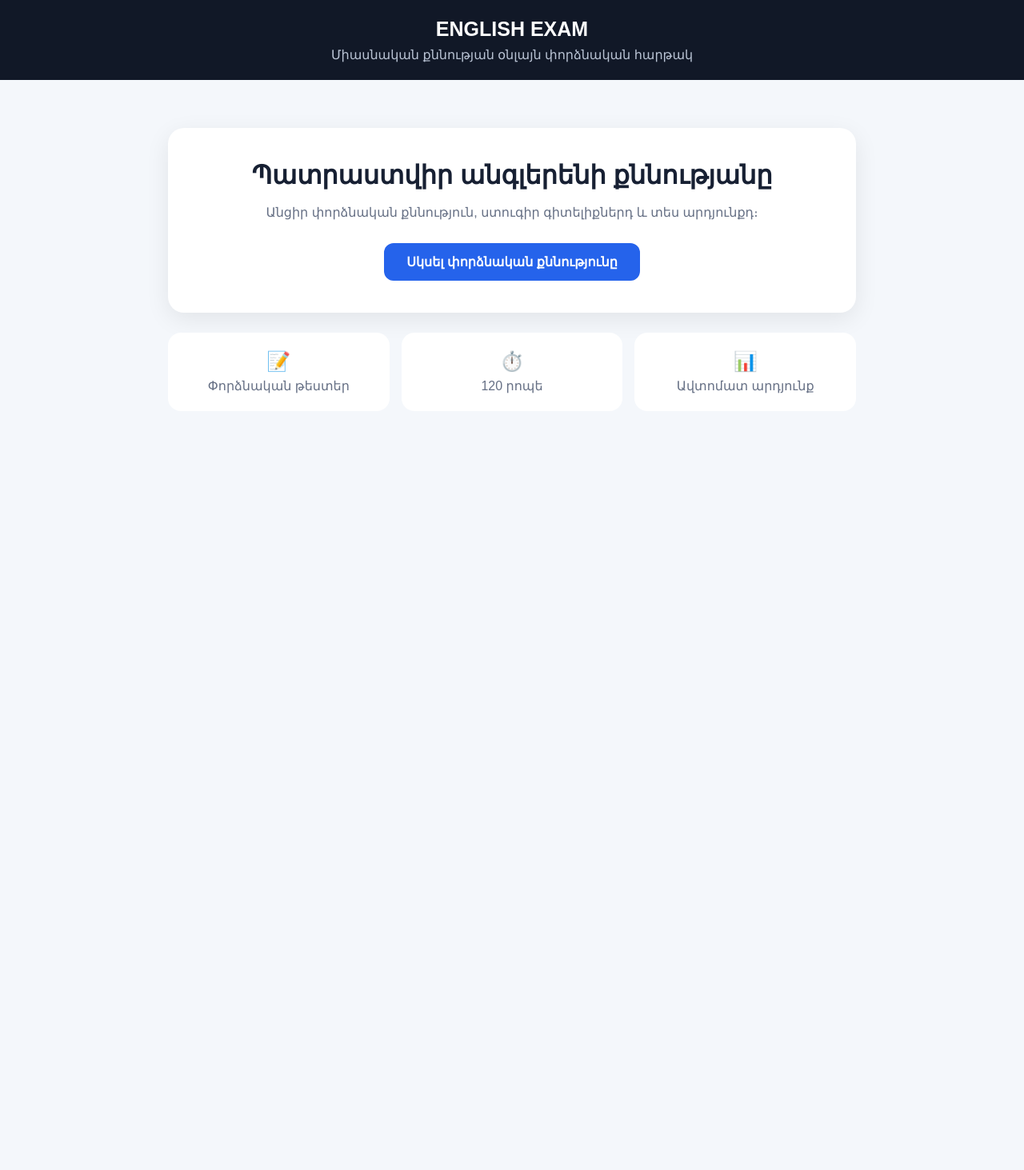
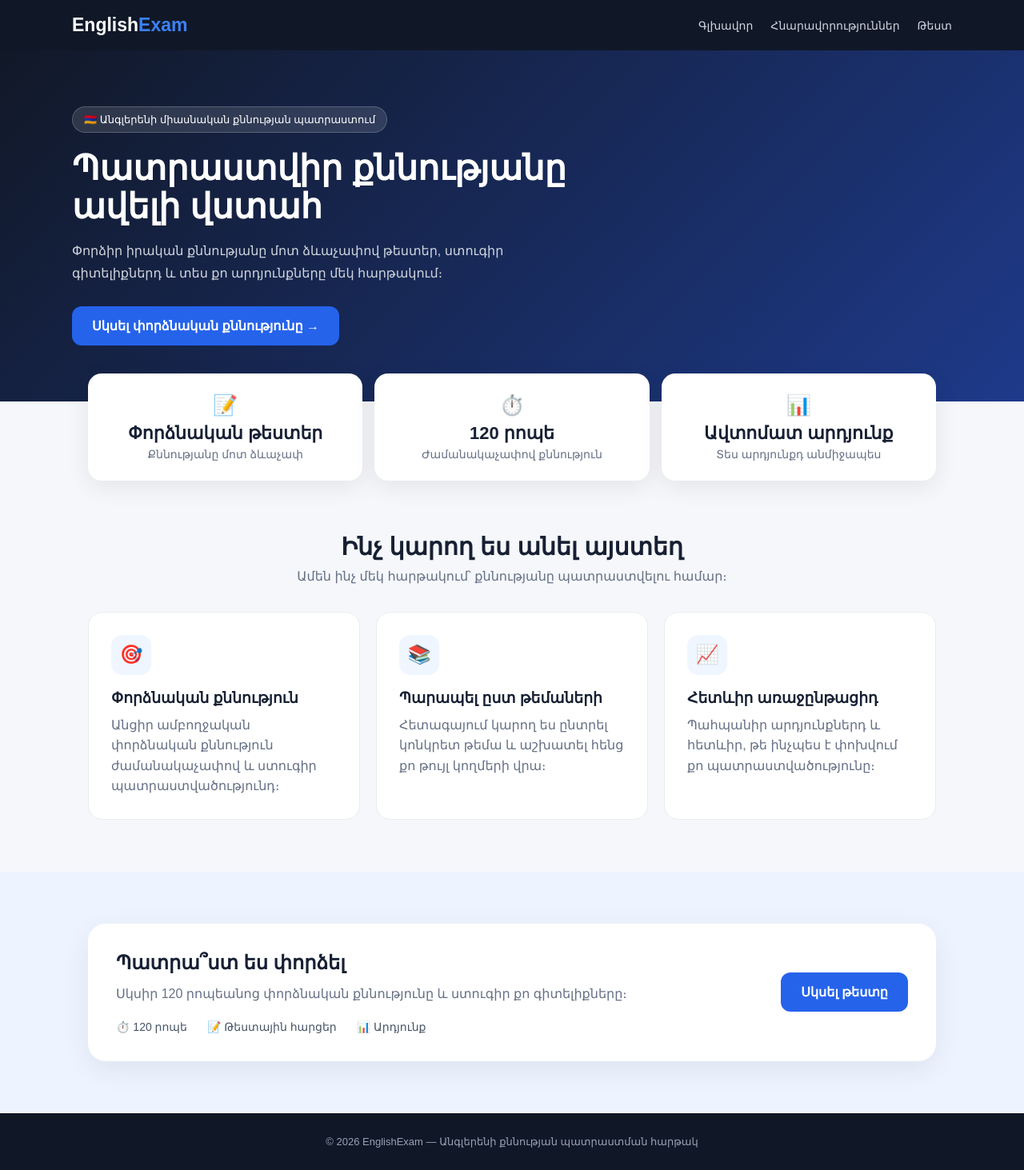
Before and after one commit to hrachghukasyan30-tech/english-exam-armenia, a plain HTML site: page index.html in a window 1280 px wide. Shown: the whole page at 80% size. Before the commit the page ends 800 px from the top, so only its background shows below. Drawn offline with Linux system fonts and the light colour scheme.

Commit message:
Update title and styling in index.html

```diff
--- a/index.html
+++ b/index.html
@@ -4,7 +4,7 @@
 <meta charset="UTF-8">
 <meta name="viewport" content="width=device-width, initial-scale=1.0">
 
-<title>English Exam — Փորձնական քննություն</title>
+<title>English Exam Armenia</title>
 
 <style>
 * {
@@ -15,169 +15,276 @@
 
 body {
   font-family: Arial, sans-serif;
-  background: #f4f7fb;
+  background: #f5f7fb;
   color: #172033;
 }
 
+/* HEADER */
+
 header {
-  background: #111827;
+  background: #101828;
   color: white;
-  padding: 22px 18px;
-  text-align: center;
+  padding: 18px 22px;
+}
+
+.nav {
+  max-width: 1100px;
+  margin: auto;
+  display: flex;
+  align-items: center;
+  justify-content: space-between;
 }
 
 .logo {
-  font-size: 25px;
+  font-size: 23px;
+  font-weight: 900;
+}
+
+.logo span {
+  color: #3b82f6;
+}
+
+.menu {
+  display: flex;
+  gap: 22px;
+}
+
+.menu a {
+  color: #d0d5dd;
+  text-decoration: none;
+  font-size: 14px;
+}
+
+/* HERO */
+
+.hero {
+  background:
+    linear-gradient(135deg, #111827 0%, #1e3a8a 100%);
+
+  color: white;
+  padding: 70px 20px;
+}
+
+.hero-content {
+  max-width: 1100px;
+  margin: auto;
+}
+
+.badge {
+  display: inline-block;
+  background: rgba(255,255,255,.12);
+  border: 1px solid rgba(255,255,255,.2);
+  padding: 8px 14px;
+  border-radius: 50px;
+  font-size: 13px;
+  margin-bottom: 20px;
+}
+
+.hero h1 {
+  font-size: 43px;
+  max-width: 700px;
+  line-height: 1.12;
+  margin-bottom: 18px;
+}
+
+.hero p {
+  color: #d0d5dd;
+  max-width: 650px;
+  line-height: 1.7;
+  margin-bottom: 28px;
+}
+
+.main-btn {
+  display: inline-block;
+  background: #2563eb;
+  color: white;
+  text-decoration: none;
+  padding: 15px 25px;
+  border-radius: 12px;
   font-weight: 800;
 }
 
-header p {
-  margin-top: 8px;
-  color: #b9c3d4;
+/* STATS */
+
+.stats {
+  max-width: 1100px;
+  margin: -35px auto 0;
+  padding: 0 20px;
+  position: relative;
 }
 
-.container {
-  max-width: 900px;
-  margin: 40px auto;
-  padding: 20px;
+.stats-grid {
+  display: grid;
+  grid-template-columns: repeat(3, 1fr);
+  gap: 15px;
 }
 
-.hero {
+.stat {
   background: white;
-  border-radius: 20px;
-  padding: 40px 25px;
+  border-radius: 17px;
+  padding: 25px;
   text-align: center;
   box-shadow: 0 8px 30px rgba(0,0,0,.08);
 }
 
-.hero h1 {
-  font-size: 32px;
-  margin-bottom: 15px;
+.stat-icon {
+  font-size: 25px;
+  margin-bottom: 8px;
 }
 
-.hero p {
-  color: #667085;
-  line-height: 1.6;
-  margin-bottom: 25px;
+.stat h3 {
+  font-size: 22px;
+  margin-bottom: 5px;
 }
 
-button {
-  border: 0;
-  border-radius: 12px;
-  padding: 14px 22px;
-  font-size: 16px;
-  font-weight: 700;
-  cursor: pointer;
+.stat p {
+  color: #667085;
+  font-size: 14px;
 }
 
-.start-btn {
-  background: #2563eb;
-  color: white;
-  width: 100%;
-  max-width: 320px;
+/* FEATURES */
+
+section {
+  max-width: 1100px;
+  margin: auto;
+  padding: 65px 20px;
 }
 
-.start-btn:hover {
-  background: #1d4ed8;
+.section-title {
+  text-align: center;
+  margin-bottom: 35px;
 }
 
-.info {
-  display: grid;
-  grid-template-columns: repeat(3, 1fr);
-  gap: 15px;
-  margin-top: 25px;
+.section-title h2 {
+  font-size: 30px;
+  margin-bottom: 10px;
 }
 
-.card {
-  background: white;
-  padding: 22px;
-  border-radius: 16px;
-  text-align: center;
-}
-
-.card b {
-  display: block;
-  font-size: 24px;
-  margin-bottom: 7px;
-}
-
-.card span {
+.section-title p {
   color: #667085;
 }
 
-#testPage {
-  display: none;
+.features {
+  display: grid;
+  grid-template-columns: repeat(3, 1fr);
+  gap: 20px;
 }
 
-.question-box {
+.feature {
   background: white;
-  padding: 25px;
   border-radius: 18px;
-  box-shadow: 0 8px 30px rgba(0,0,0,.07);
+  padding: 28px;
+  border: 1px solid #eaecf0;
+  transition: .2s;
 }
 
-.top {
+.feature:hover {
+  transform: translateY(-4px);
+  box-shadow: 0 10px 30px rgba(0,0,0,.08);
+}
+
+.feature-icon {
+  width: 50px;
+  height: 50px;
+  border-radius: 14px;
+  background: #eff6ff;
+  display: flex;
+  align-items: center;
+  justify-content: center;
+  font-size: 23px;
+  margin-bottom: 18px;
+}
+
+.feature h3 {
+  margin-bottom: 10px;
+}
+
+.feature p {
+  color: #667085;
+  line-height: 1.6;
+}
+
+/* TEST CARD */
+
+.test-section {
+  background: #eef4ff;
+  max-width: none;
+}
+
+.test-content {
+  max-width: 1100px;
+  margin: auto;
+  padding: 0 20px;
+}
+
+.test-card {
+  background: white;
+  border-radius: 22px;
+  padding: 35px;
   display: flex;
   justify-content: space-between;
-  gap: 10px;
-  margin-bottom: 25px;
-  font-weight: 700;
+  align-items: center;
+  gap: 30px;
+  box-shadow: 0 10px 35px rgba(0,0,0,.07);
 }
 
-.timer {
-  color: #dc2626;
+.test-card h2 {
+  margin-bottom: 12px;
 }
 
-.answers {
+.test-card p {
+  color: #667085;
+  line-height: 1.6;
+}
+
+.test-info {
+  display: flex;
+  gap: 25px;
   margin-top: 20px;
 }
 
-.answer {
-  display: block;
-  background: #f3f4f6;
-  margin: 10px 0;
-  padding: 15px;
-  border-radius: 10px;
-  cursor: pointer;
+.test-info span {
+  color: #475467;
+  font-size: 14px;
 }
 
-.answer:hover {
-  background: #e5e7eb;
+/* FOOTER */
+
+footer {
+  background: #101828;
+  color: #98a2b3;
+  text-align: center;
+  padding: 28px 20px;
+  font-size: 13px;
 }
 
-.answer input {
-  margin-right: 10px;
-}
+@media(max-width: 750px) {
 
-.next-btn {
-  margin-top: 20px;
-  background: #111827;
-  color: white;
-  width: 100%;
-}
-
-.result {
-  text-align: center;
-}
-
-.score {
-  font-size: 50px;
-  font-weight: 800;
-  color: #2563eb;
-  margin: 20px 0;
-}
-
-@media (max-width: 600px) {
-  .hero h1 {
-    font-size: 25px;
+  .menu {
+    display: none;
   }
 
-  .info {
+  .hero {
+    padding: 50px 20px;
+  }
+
+  .hero h1 {
+    font-size: 31px;
+  }
+
+  .stats-grid,
+  .features {
     grid-template-columns: 1fr;
   }
 
-  .container {
-    margin: 20px auto;
+  .test-card {
+    flex-direction: column;
+    align-items: flex-start;
+  }
+
+  .test-card .main-btn {
+    width: 100%;
+    text-align: center;
   }
 }
 </style>
@@ -186,295 +293,195 @@ button {
 <body>
 
 <header>
-  <div class="logo">ENGLISH EXAM</div>
-  <p>Միասնական քննության օնլայն փորձնական հարթակ</p>
+
+<div class="nav">
+
+<div class="logo">
+English<span>Exam</span>
+</div>
+
+<div class="menu">
+<a href="#">Գլխավոր</a>
+<a href="#features">Հնարավորություններ</a>
+<a href="#test">Թեստ</a>
+</div>
+
+</div>
+
 </header>
 
-<div class="container">
 
-<section id="homePage">
+<!-- HERO -->
 
-  <div class="hero">
+<div class="hero">
 
-    <h1>Պատրաստվիր անգլերենի քննությանը</h1>
+<div class="hero-content">
 
-    <p>
-      Անցիր փորձնական քննություն, ստուգիր գիտելիքներդ
-      և տես արդյունքդ։
-    </p>
+<div class="badge">
+🇦🇲 Անգլերենի միասնական քննության պատրաստում
+</div>
 
-    <button class="start-btn" onclick="startTest()">
-      Սկսել փորձնական քննությունը
-    </button>
+<h1>
+Պատրաստվիր քննությանը ավելի վստահ
+</h1>
 
-  </div>
+<p>
+Փորձիր իրական քննությանը մոտ ձևաչափով թեստեր,
+ստուգիր գիտելիքներդ և տես քո արդյունքները մեկ հարթակում։
+</p>
 
-  <div class="info">
+<a href="#test" class="main-btn">
+Սկսել փորձնական քննությունը →
+</a>
 
-    <div class="card">
-      <b>📝</b>
-      <span>Փորձնական թեստեր</span>
-    </div>
+</div>
 
-    <div class="card">
-      <b>⏱️</b>
-      <span>120 րոպե</span>
-    </div>
+</div>
 
-    <div class="card">
-      <b>📊</b>
-      <span>Ավտոմատ արդյունք</span>
-    </div>
 
-  </div>
+<!-- STATS -->
+
+<div class="stats">
+
+<div class="stats-grid">
+
+<div class="stat">
+<div class="stat-icon">📝</div>
+<h3>Փորձնական թեստեր</h3>
+<p>Քննությանը մոտ ձևաչափ</p>
+</div>
+
+<div class="stat">
+<div class="stat-icon">⏱️</div>
+<h3>120 րոպե</h3>
+<p>Ժամանակաչափով քննություն</p>
+</div>
+
+<div class="stat">
+<div class="stat-icon">📊</div>
+<h3>Ավտոմատ արդյունք</h3>
+<p>Տես արդյունքդ անմիջապես</p>
+</div>
+
+</div>
+
+</div>
+
+
+<!-- FEATURES -->
+
+<section id="features">
+
+<div class="section-title">
+
+<h2>Ինչ կարող ես անել այստեղ</h2>
+
+<p>
+Ամեն ինչ մեկ հարթակում՝ քննությանը պատրաստվելու համար։
+</p>
+
+</div>
+
+
+<div class="features">
+
+<div class="feature">
+
+<div class="feature-icon">🎯</div>
+
+<h3>Փորձնական քննություն</h3>
+
+<p>
+Անցիր ամբողջական փորձնական քննություն
+ժամանակաչափով և ստուգիր պատրաստվածությունդ։
+</p>
+
+</div>
+
+
+<div class="feature">
+
+<div class="feature-icon">📚</div>
+
+<h3>Պարապել ըստ թեմաների</h3>
+
+<p>
+Հետագայում կարող ես ընտրել կոնկրետ թեմա
+և աշխատել հենց քո թույլ կողմերի վրա։
+</p>
+
+</div>
+
+
+<div class="feature">
+
+<div class="feature-icon">📈</div>
+
+<h3>Հետևիր առաջընթացիդ</h3>
+
+<p>
+Պահպանիր արդյունքներդ և հետևիր,
+թե ինչպես է փոխվում քո պատրաստվածությունը։
+</p>
+
+</div>
+
+</div>
 
 </section>
 
 
-<section id="testPage">
+<!-- TEST -->
 
-  <div class="question-box">
+<div class="test-section" id="test">
 
-    <div class="top">
+<div class="test-content">
 
-      <span id="questionNumber"></span>
+<section style="padding-left:0;padding-right:0">
 
-      <span class="timer" id="timer">
-        120:00
-      </span>
+<div class="test-card">
 
-    </div>
+<div>
 
-    <h2 id="questionText"></h2>
+<h2>
+Պատրա՞ստ ես փորձել
+</h2>
 
-    <div class="answers" id="answers"></div>
+<p>
+Սկսիր 120 րոպեանոց փորձնական քննությունը
+և ստուգիր քո գիտելիքները։
+</p>
 
-    <button class="next-btn" onclick="nextQuestion()">
-      Հաջորդ հարց →
-    </button>
+<div class="test-info">
 
-  </div>
+<span>⏱️ 120 րոպե</span>
 
-</section>
+<span>📝 Թեստային հարցեր</span>
 
+<span>📊 Արդյունք</span>
 
-<section id="resultPage" style="display:none">
+</div>
 
-  <div class="hero result">
+</div>
 
-    <h1>Քննությունն ավարտված է 🎉</h1>
+<a href="test.html" class="main-btn">
+Սկսել թեստը
+</a>
 
-    <div class="score" id="score"></div>
-
-    <p id="resultText"></p>
-
-    <button class="start-btn" onclick="location.reload()">
-      Նորից փորձել
-    </button>
-
-  </div>
+</div>
 
 </section>
 
 </div>
 
-
-<script>
-
-const questions = [
-
-  {
-    question: "Choose the correct answer: She ___ to school every day.",
-    answers: ["go", "goes", "going", "gone"],
-    correct: 1
-  },
-
-  {
-    question: "Choose the correct answer: They ___ football yesterday.",
-    answers: ["play", "plays", "played", "playing"],
-    correct: 2
-  },
-
-  {
-    question: "Choose the correct answer: I ___ my homework already.",
-    answers: [
-      "have finished",
-      "finish",
-      "finishing",
-      "finished"
-    ],
-    correct: 0
-  },
-
-  {
-    question: "Choose the correct answer: If I ___ more time, I would travel.",
-    answers: [
-      "have",
-      "had",
-      "will have",
-      "having"
-    ],
-    correct: 1
-  },
-
-  {
-    question: "Choose the correct answer: He is ___ than his brother.",
-    answers: [
-      "tall",
-      "taller",
-      "tallest",
-      "more tall"
-    ],
-    correct: 1
-  }
-
-];
+</div>
 
 
-let currentQuestion = 0;
-let score = 0;
+<footer>
 
-/* 120 րոպե = 7200 վայրկյան */
-let time = 120 * 60;
+© 2026 EnglishExam — Անգլերենի քննության պատրաստման հարթակ
 
-let timerInterval;
-
-
-function startTest() {
-
-  document.getElementById("homePage").style.display = "none";
-
-  document.getElementById("testPage").style.display = "block";
-
-  showQuestion();
-
-  timerInterval = setInterval(function() {
-
-    time--;
-
-    let minutes = Math.floor(time / 60);
-
-    let seconds = time % 60;
-
-    document.getElementById("timer").textContent =
-      String(minutes).padStart(2, "0") +
-      ":" +
-      String(seconds).padStart(2, "0");
-
-    if (time <= 0) {
-
-      finishTest();
-
-    }
-
-  }, 1000);
-
-}
-
-
-function showQuestion() {
-
-  const q = questions[currentQuestion];
-
-  document.getElementById("questionNumber").textContent =
-    `Հարց ${currentQuestion + 1} / ${questions.length}`;
-
-  document.getElementById("questionText").textContent =
-    q.question;
-
-  const answersDiv =
-    document.getElementById("answers");
-
-  answersDiv.innerHTML = "";
-
-  q.answers.forEach(function(answer, index) {
-
-    answersDiv.innerHTML += `
-
-      <label class="answer">
-
-        <input
-          type="radio"
-          name="answer"
-          value="${index}"
-        >
-
-        ${String.fromCharCode(65 + index)}) ${answer}
-
-      </label>
-
-    `;
-
-  });
-
-}
-
-
-function nextQuestion() {
-
-  const selected =
-    document.querySelector(
-      'input[name="answer"]:checked'
-    );
-
-  if (!selected) {
-
-    alert("Ընտրիր պատասխան։");
-
-    return;
-
-  }
-
-  if (
-    Number(selected.value) ===
-    questions[currentQuestion].correct
-  ) {
-
-    score++;
-
-  }
-
-  currentQuestion++;
-
-  if (
-    currentQuestion >= questions.length
-  ) {
-
-    finishTest();
-
-  } else {
-
-    showQuestion();
-
-  }
-
-}
-
-
-function finishTest() {
-
-  clearInterval(timerInterval);
-
-  document.getElementById("testPage")
-    .style.display = "none";
-
-  document.getElementById("resultPage")
-    .style.display = "block";
-
-  document.getElementById("score").textContent =
-    `${score} / ${questions.length}`;
-
-  const percent =
-    Math.round(
-      (score / questions.length) * 100
-    );
-
-  document.getElementById("resultText").textContent =
-    `Քո արդյունքը՝ ${percent}%`;
-
-}
-
-</script>
+</footer>
 
 </body>
 </html>
```
